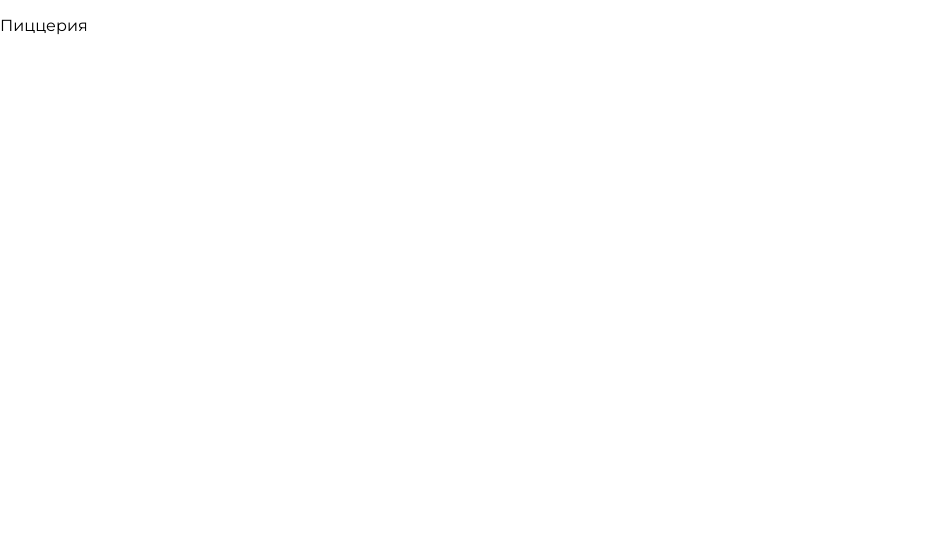
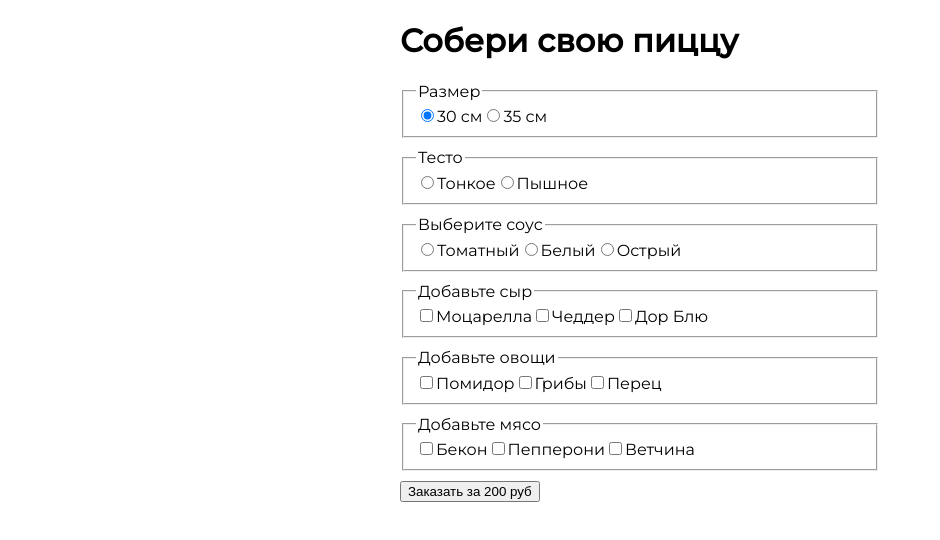
Before and after one commit to moonrtv/artem_pizza, a React (Create React App) app: page / in a window 1280 px wide. Shown: the top 540 px of the page, without its empty margins (0-940 px from the left). Built offline with nearby package versions, Linux system fonts and the light colour scheme.

Commit message:
Основной функционал

```diff
--- a/src/App.js
+++ b/src/App.js
@@ -1,5 +1,65 @@
-function App() {
-  return <p>Пиццерия</p>;
-}
+import React, {useState, useReducer} from 'react';
+import {ConstructorPizza} from './ConstructorPizza';
+import {OrderPizza} from './OrderPizza';
+
+import {reducer} from './pizza.reducer';
+import {initialState} from './constants';
+
+const App = () => {
+  const [state, dispatch] = useReducer(reducer, initialState);
+  const [isSubmit, setIsSubmit] = useState(true);
+
+  const includeElement = (list, id) => {
+    for (let i = 0; list.length > i; i++) {
+      if (list[i].id === id) {
+        return true;
+      }
+    }
+  };
+
+  const handleSubmit = () => {
+    setIsSubmit(false);
+  };
+
+  const handleUpdateRadio = (event) => {
+    const {name, id, value, type} = event.target;
+
+    dispatch({
+      type: type,
+      payload: {type: name, id: id, title: value, cost: id},
+    });
+  };
+
+  const handleUpdateChecked = (event) => {
+    const {name, id, value} = event.target;
+
+    if (includeElement(state[name], id)) {
+      dispatch({
+        type: 'deleteCheckbox',
+        payload: {type: name, id: id, title: value, cost: id},
+      });
+    } else {
+      dispatch({
+        type: 'addCheckbox',
+        payload: {type: name, id: id, title: value, cost: id},
+      });
+    }
+  };
+
+  if (isSubmit) {
+    return (
+      <ConstructorPizza
+        updateRadio={handleUpdateRadio}
+        updateChecked={handleUpdateChecked}
+        handleSubmitOrder={handleSubmit}
+        state={state}
+      />
+    );
+  }
+
+  if (!isSubmit) {
+    return <OrderPizza state={state} />;
+  }
+};
 
 export default App;
--- /dev/null
+++ b/src/CalculateCost.js
@@ -0,0 +1,13 @@
+export const calculateCost = (state) => {
+  return Object.values(state).reduce((arr, item) => {
+    let count = 0;
+
+    if (Array.isArray(item) && item.length > 0) {
+      item.forEach((i) => {
+        count = count + Number(i.cost);
+      });
+    }
+
+    return arr + Number(item.cost || 0) + count;
+  }, 0);
+};
--- /dev/null
+++ b/src/ConstructorPizza.jsx
@@ -0,0 +1,178 @@
+import {Form, Fieldset} from './ConstructorPizza.styled';
+
+import {calculateCost} from './CalculateCost';
+
+export const ConstructorPizza = ({updateRadio, updateChecked, handleSubmitOrder, state}) => {
+  const handleSubmit = (event) => {
+    event.preventDefault();
+
+    handleSubmitOrder();
+  };
+
+  const renderConstructorPizza = (
+    <>
+      <Fieldset>
+        <legend>Размер</legend>
+
+        <label>
+          <input
+            id="size30"
+            type="radio"
+            name="size"
+            onChange={updateRadio}
+            value="30 см"
+            checked={state['size'].id === 'size30'}
+          />
+          30 см
+        </label>
+
+        <label>
+          <input
+            id="size35"
+            type="radio"
+            name="size"
+            onChange={updateRadio}
+            value="35 см"
+            checked={state['size'].id === 'size35'}
+          />
+          35 см
+        </label>
+      </Fieldset>
+
+      <Fieldset>
+        <legend>Тесто</legend>
+
+        <label>
+          <input
+            id="thin"
+            type="radio"
+            name="dough"
+            onChange={updateRadio}
+            value="Тонкое"
+            checked={state['dough'].id === 'thin'}
+          />
+          Тонкое
+        </label>
+
+        <label>
+          <input
+            id="lush"
+            type="radio"
+            name="dough"
+            onChange={updateRadio}
+            value="Пышное"
+            checked={state['dough'].id === 'lush'}
+          />
+          Пышное
+        </label>
+      </Fieldset>
+
+      <Fieldset>
+        <legend>Выберите соус</legend>
+
+        <label>
+          <input
+            id="tomatoSauce"
+            type="radio"
+            name="sauce"
+            onChange={updateRadio}
+            value="Томатный"
+            checked={state['sauce'].id === 'tomatoSauce'}
+          />
+          Томатный
+        </label>
+
+        <label>
+          <input
+            id="whiteSauce"
+            type="radio"
+            name="sauce"
+            onChange={updateRadio}
+            value="Белый"
+            checked={state['sauce'].id === 'whiteSauce'}
+          />
+          Белый
+        </label>
+
+        <label>
+          <input
+            id="spicySauce"
+            type="radio"
+            name="sauce"
+            onChange={updateRadio}
+            value="Острый"
+            checked={state['sauce'].id === 'spicySauce'}
+          />
+          Острый
+        </label>
+      </Fieldset>
+
+      <Fieldset>
+        <legend>Добавьте сыр</legend>
+
+        <label>
+          <input id="mozzarella" type="checkbox" name="cheese" onChange={updateChecked} value="Моцарелла" />
+          Моцарелла
+        </label>
+
+        <label>
+          <input id="сheddar" type="checkbox" name="cheese" onChange={updateChecked} value="Чеддер" />
+          Чеддер
+        </label>
+
+        <label>
+          <input id="dorBlue" type="checkbox" name="cheese" onChange={updateChecked} />
+          Дор Блю
+        </label>
+      </Fieldset>
+
+      <Fieldset>
+        <legend>Добавьте овощи</legend>
+
+        <label>
+          <input id="tomato" type="checkbox" name="vegetables" onChange={updateChecked} value="Помидор" />
+          Помидор
+        </label>
+
+        <label>
+          <input id="mushrooms" type="checkbox" name="vegetables" onChange={updateChecked} value="Грибы" />
+          Грибы
+        </label>
+
+        <label>
+          <input id="pepper" type="checkbox" name="vegetables" onChange={updateChecked} value="Перец" />
+          Перец
+        </label>
+      </Fieldset>
+
+      <Fieldset>
+        <legend>Добавьте мясо</legend>
+
+        <label>
+          <input id="bacon" type="checkbox" name="meat" onChange={updateChecked} value="Бекон" />
+          Бекон
+        </label>
+
+        <label>
+          <input id="pepperoni" type="checkbox" name="meat" onChange={updateChecked} value="Пепперони" />
+          Пепперони
+        </label>
+
+        <label>
+          <input id="ham" type="checkbox" name="meat" onChange={updateChecked} value="Ветчина" />
+          Ветчина
+        </label>
+      </Fieldset>
+    </>
+  );
+
+  return (
+    <div>
+      <Form onSubmit={handleSubmit}>
+        <h1>Собери свою пиццу</h1>
+        {renderConstructorPizza}
+        <button>Заказать за {calculateCost(state)} руб</button>
+      </Form>
+    </div>
+  );
+};
--- /dev/null
+++ b/src/ConstructorPizza.styled.js
@@ -0,0 +1,10 @@
+import styled from 'styled-components';
+
+export const Form = styled.form`
+  width: 480px;
+  margin: 0 auto;
+`;
+
+export const Fieldset = styled.fieldset`
+  margin-bottom: 10px;
+`;
--- /dev/null
+++ b/src/OrderPizza.jsx
@@ -0,0 +1,34 @@
+import {calculateCost} from './CalculateCost';
+
+import {Container} from './OrderPizza.styled';
+
+export const OrderPizza = ({state}) => {
+  const renderConsistPizza = () => {
+    return (
+      <>
+        {Object.values(state).map((item) => {
+          let container = '';
+
+          if (Array.isArray(item) && item.length > 0) {
+            item.forEach((elem) => {
+              container = container + elem.title + ' . ';
+            });
+          } else {
+            container = item.title ? container + item.title + ' . ' : '';
+          }
+
+          return container;
+        })}
+      </>
+    );
+  };
+
+  return (
+    <Container>
+      <h1>Твоя пицца</h1>
+      <div>{renderConsistPizza()}</div>
+      <br />
+      <div>{calculateCost(state)} руб</div>
+    </Container>
+  );
+};
--- /dev/null
+++ b/src/OrderPizza.styled.js
@@ -0,0 +1,6 @@
+import styled from 'styled-components';
+
+export const Container = styled.div`
+  width: 480px;
+  margin: 0 auto;
+`;
--- /dev/null
+++ b/src/constants.js
@@ -0,0 +1,8 @@
+export const initialState = {
+  size: {id: 'size30', name: '30', cost: 200},
+  dough: {},
+  sauce: {},
+  cheese: [],
+  vegetables: [],
+  meat: [],
+};
--- /dev/null
+++ b/src/mokData.js
@@ -0,0 +1,18 @@
+export const parameterCostForPizza = {
+  size30: '200',
+  size35: '250',
+  thin: '0',
+  lush: '0',
+  tomatoSauce: '0',
+  whiteSauce: '0',
+  spicySauce: '0',
+  mozzarella: '29',
+  сheddar: '29',
+  dorBlue: '29',
+  tomato: '29',
+  mushrooms: '29',
+  pepper: '29',
+  bacon: '29',
+  pepperoni: '29',
+  ham: '29',
+};
--- /dev/null
+++ b/src/pizza.reducer.js
@@ -0,0 +1,31 @@
+import {parameterCostForPizza} from './mokData';
+
+export const reducer = (parameters, action) => {
+  if (action.type === 'addCheckbox') {
+    return {
+      ...parameters,
+      [action.payload.type]: [
+        ...parameters[action.payload.type],
+        {id: action.payload.id, title: action.payload.title, cost: parameterCostForPizza[action.payload.id]},
+      ],
+    };
+  }
+
+  if (action.type === 'deleteCheckbox') {
+    const temp = parameters[action.payload.type].filter((item) => item.id !== action.payload.id);
+
+    return {
+      ...parameters,
+      [action.payload.type]: [...temp],
+    };
+  }
+  if (action.type === 'radio') {
+    return {
+      ...parameters,
+      [action.payload.type]: {
+        ...parameters[action.payload.type],
+        ...{id: action.payload.id, title: action.payload.title, cost: parameterCostForPizza[action.payload.id]},
+      },
+    };
+  }
+};
```
